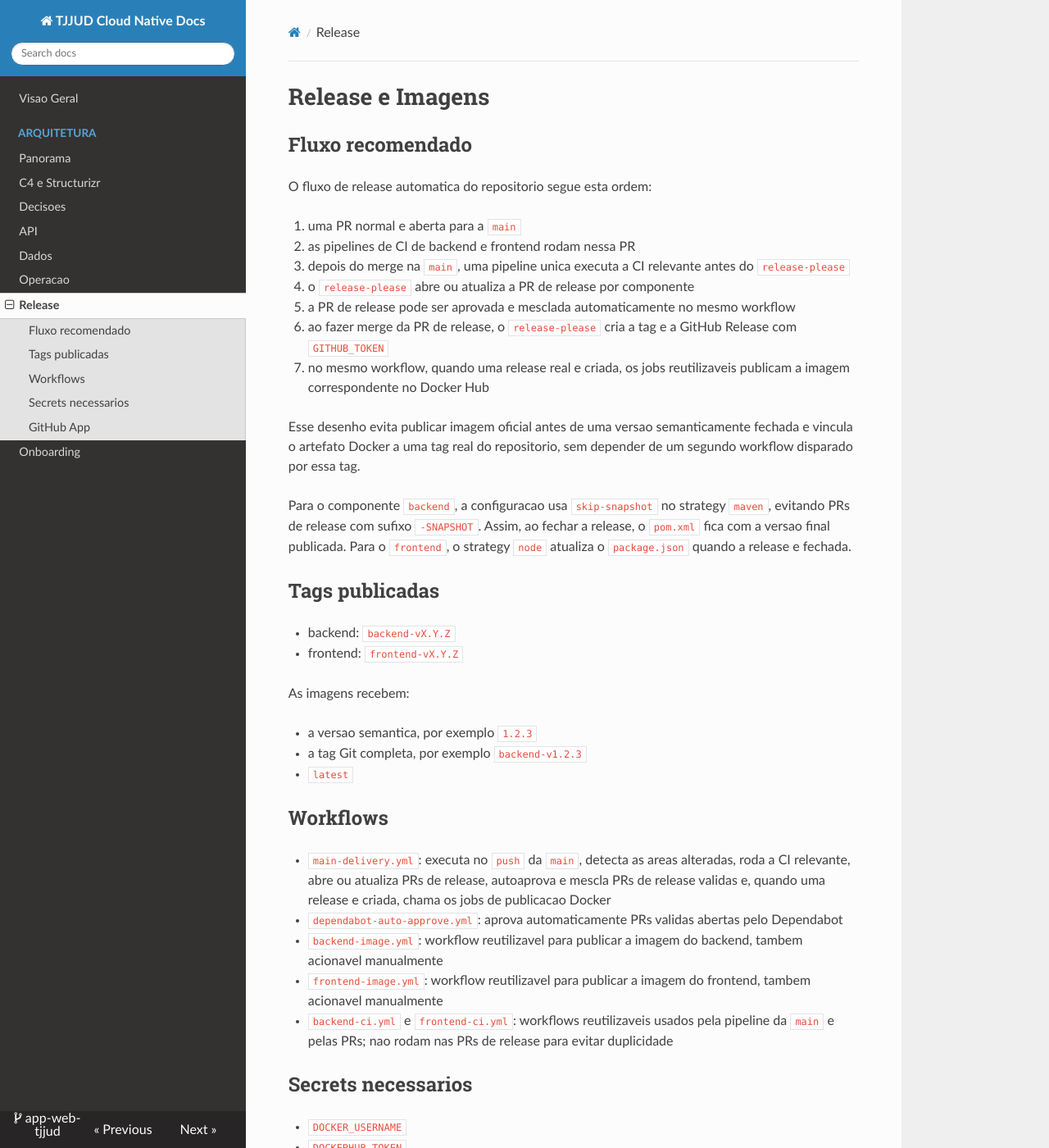
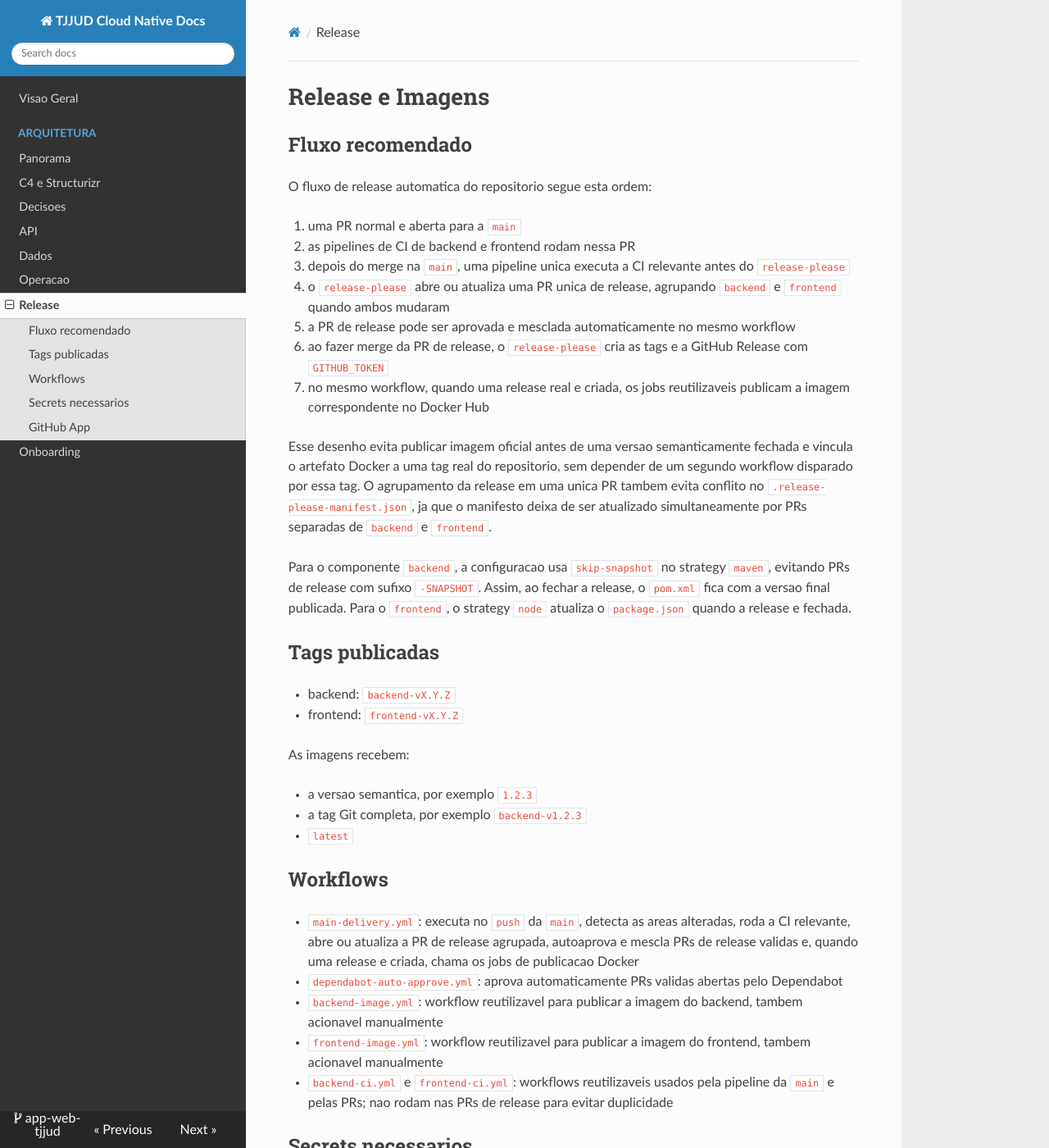
Before and after one commit to Jpmmdf/app-web-tjjud, an MkDocs documentation site: the page built from docs/release.md, in a window 1280 px wide and 1400 px high. Shown: the whole window at 82% size. Built offline with MkDocs 1.6.1, drawn with Linux system fonts in a browser that asks for light colours; nearby versions of some CDN libraries.

Commit message:
ci: group release please pull requests (#58)

```diff
--- a/docs/release.md
+++ b/docs/release.md
@@ -7,12 +7,13 @@ O fluxo de release automatica do repositorio segue esta ordem:
 1. uma PR normal e aberta para a `main`
 2. as pipelines de CI de backend e frontend rodam nessa PR
 3. depois do merge na `main`, uma pipeline unica executa a CI relevante antes do `release-please`
-4. o `release-please` abre ou atualiza a PR de release por componente
+4. o `release-please` abre ou atualiza uma PR unica de release, agrupando `backend` e `frontend` quando ambos mudaram
 5. a PR de release pode ser aprovada e mesclada automaticamente no mesmo workflow
-6. ao fazer merge da PR de release, o `release-please` cria a tag e a GitHub Release com `GITHUB_TOKEN`
+6. ao fazer merge da PR de release, o `release-please` cria as tags e a GitHub Release com `GITHUB_TOKEN`
 7. no mesmo workflow, quando uma release real e criada, os jobs reutilizaveis publicam a imagem correspondente no Docker Hub
 
 Esse desenho evita publicar imagem oficial antes de uma versao semanticamente fechada e vincula o artefato Docker a uma tag real do repositorio, sem depender de um segundo workflow disparado por essa tag.
+O agrupamento da release em uma unica PR tambem evita conflito no `.release-please-manifest.json`, ja que o manifesto deixa de ser atualizado simultaneamente por PRs separadas de `backend` e `frontend`.
 
 Para o componente `backend`, a configuracao usa `skip-snapshot` no strategy `maven`, evitando PRs de release com sufixo `-SNAPSHOT`. Assim, ao fechar a release, o `pom.xml` fica com a versao final publicada. Para o `frontend`, o strategy `node` atualiza o `package.json` quando a release e fechada.
 
@@ -29,7 +30,7 @@ As imagens recebem:
 
 ## Workflows
 
-- `main-delivery.yml`: executa no `push` da `main`, detecta as areas alteradas, roda a CI relevante, abre ou atualiza PRs de release, autoaprova e mescla PRs de release validas e, quando uma release e criada, chama os jobs de publicacao Docker
+- `main-delivery.yml`: executa no `push` da `main`, detecta as areas alteradas, roda a CI relevante, abre ou atualiza a PR de release agrupada, autoaprova e mescla PRs de release validas e, quando uma release e criada, chama os jobs de publicacao Docker
 - `dependabot-auto-approve.yml`: aprova automaticamente PRs validas abertas pelo Dependabot
 - `backend-image.yml`: workflow reutilizavel para publicar a imagem do backend, tambem acionavel manualmente
 - `frontend-image.yml`: workflow reutilizavel para publicar a imagem do frontend, tambem acionavel manualmente
--- a/release-please-config.json
+++ b/release-please-config.json
@@ -1,6 +1,6 @@
 {
   "$schema": "https://raw.githubusercontent.com/googleapis/release-please/main/schemas/config.json",
-  "separate-pull-requests": true,
+  "separate-pull-requests": false,
   "packages": {
     "backend": {
       "release-type": "maven",
```
Also changed, not shown: README.md (+5 -3 lines), 1 other file.
